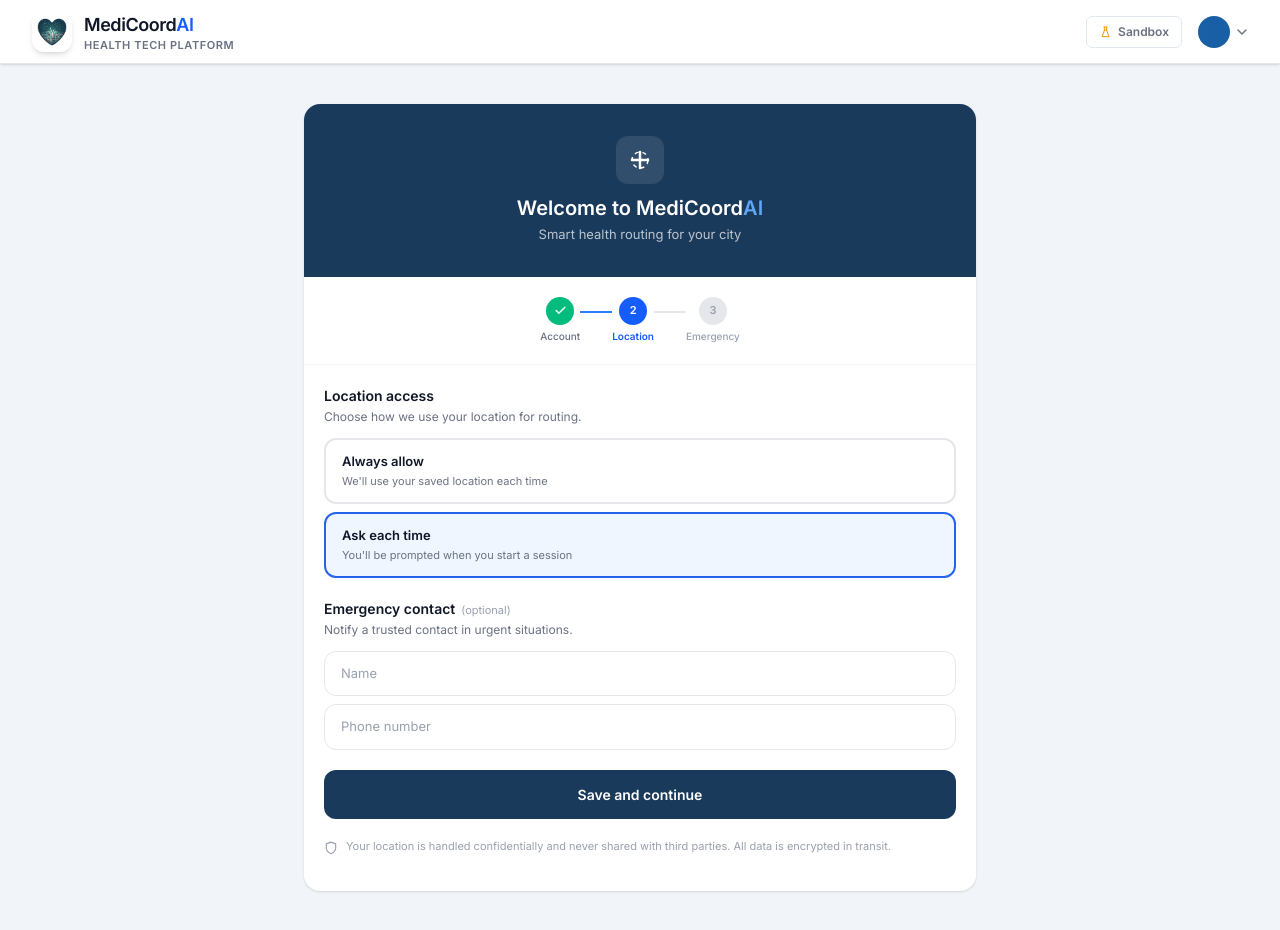
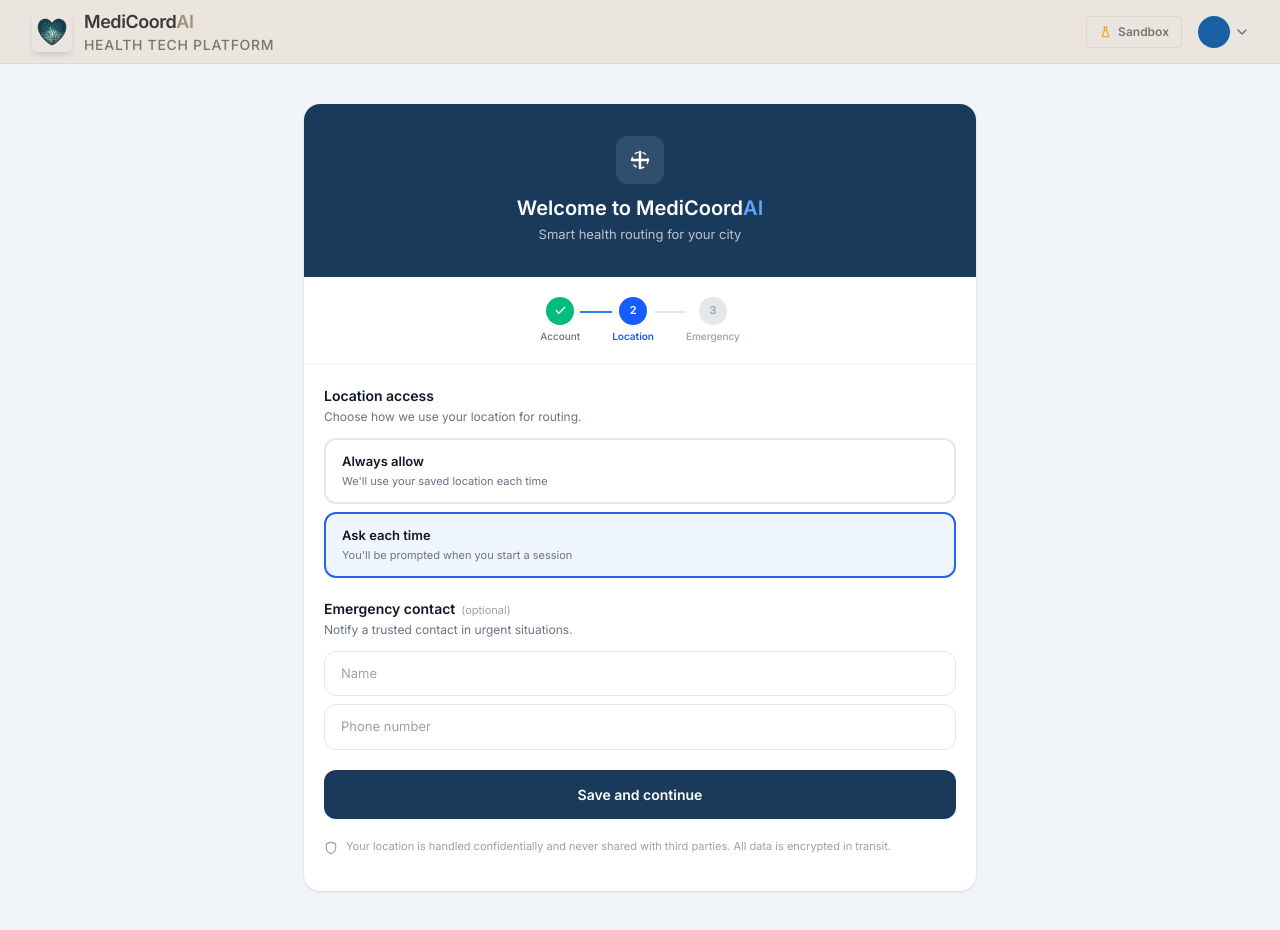
Before and after one commit to Maester-Khris/ai-healthtech-coordinator, a React (Vite) app in the folder webapp/: page /setup in a window 1280 px wide. Built offline with nearby package versions, Linux system fonts and the light colour scheme; no server answers.

Commit message:
style(nav): re-skin WebNavBar with Stratum tokens

```diff
--- a/webapp/src/components/WebNavBar.tsx
+++ b/webapp/src/components/WebNavBar.tsx
@@ -6,16 +6,16 @@ interface WebNavBarProps {
 
 export function WebNavBar({ rightContent }: WebNavBarProps) {
   return (
-    <header className="flex-none flex items-center justify-between px-8 bg-white border-b border-gray-200 shadow-sm z-10" style={{ height: 64 }}>
+    <header className="flex-none flex items-center justify-between px-8 bg-stratum-bg border-b border-stratum-border z-10" style={{ height: 64 }}>
       <Link to="/app" className="flex items-center gap-3 no-underline">
-        <div className="flex items-center justify-center w-10 h-10 rounded-xl flex-none overflow-hidden shadow-md">
+        <div className="flex items-center justify-center w-10 h-10 rounded-stratum-control flex-none overflow-hidden shadow-md">
           <img src="/logo.png" alt="MediCoord AI" className="w-full h-full object-cover" />
         </div>
         <div className="leading-tight flex flex-col">
-          <span className="text-lg font-bold text-gray-900 tracking-tight">
-            MediCoord<span className="text-blue-600">AI</span>
+          <span className="text-lg font-bold text-stratum-text tracking-tight">
+            MediCoord<span className="text-stratum-accent">AI</span>
           </span>
-          <span className="text-[11px] font-semibold text-gray-500 uppercase tracking-wider">
+          <span className="text-label-md text-stratum-text-muted uppercase tracking-wider">
             Health Tech Platform
           </span>
         </div>
@@ -24,8 +24,8 @@ export function WebNavBar({ rightContent }: WebNavBarProps) {
       <div className="flex items-center gap-4 ml-auto">
         <Link
           to="/sandbox"
-          className="flex items-center gap-1.5 px-3 py-1.5 text-[12px] font-semibold text-gray-500 hover:text-gray-800 rounded-md transition-colors no-underline"
-          style={{ border: "0.5px solid #e2e8f0" }}
+          className="flex items-center gap-1.5 px-3 py-1.5 text-[12px] font-semibold text-stratum-text-muted hover:text-stratum-text rounded-stratum-md transition-colors no-underline"
+          style={{ border: "0.5px solid var(--color-stratum-border)" }}
         >
           <i className="ti ti-flask" style={{ fontSize: 13, color: "#EF9F27" }} />
           Sandbox
```
